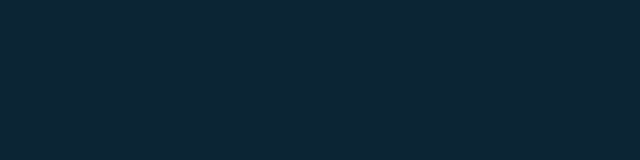
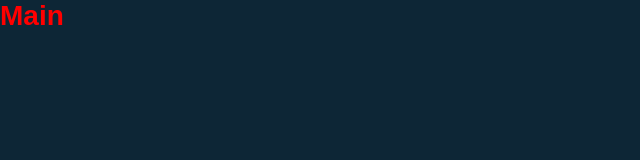
Before and after one commit to athena272/next-github-api, a React (Vite) app: page / in a window 1280 px wide. Shown: the top 160 px of the page, without its empty margins (0-640 px from the left). Built offline with nearby package versions, Linux system fonts and the light colour scheme.

Commit message:
Update index.tsx

```diff
--- a/src/Routes/index.tsx
+++ b/src/Routes/index.tsx
@@ -1,10 +1,13 @@
 import { BrowserRouter, Switch, Route } from 'react-router-dom';
+import Main from '../pages/Main';
+import Repository from '../pages/Repository';
 
 export default function Routes() {
     return (
         <BrowserRouter>
             <Switch>
-
+                <Route exact path={'/'} component={Main} />
+                <Route exact path={'/repository/:repository'} component={Repository} />
             </Switch>
         </BrowserRouter>
     )
```
